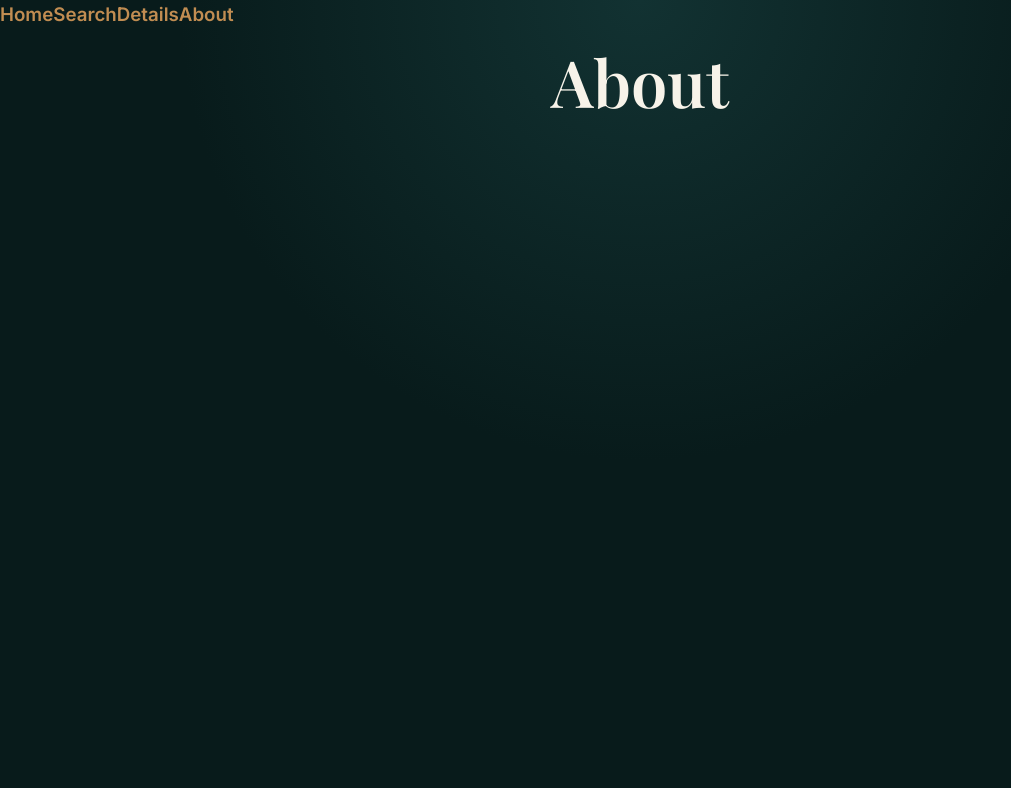
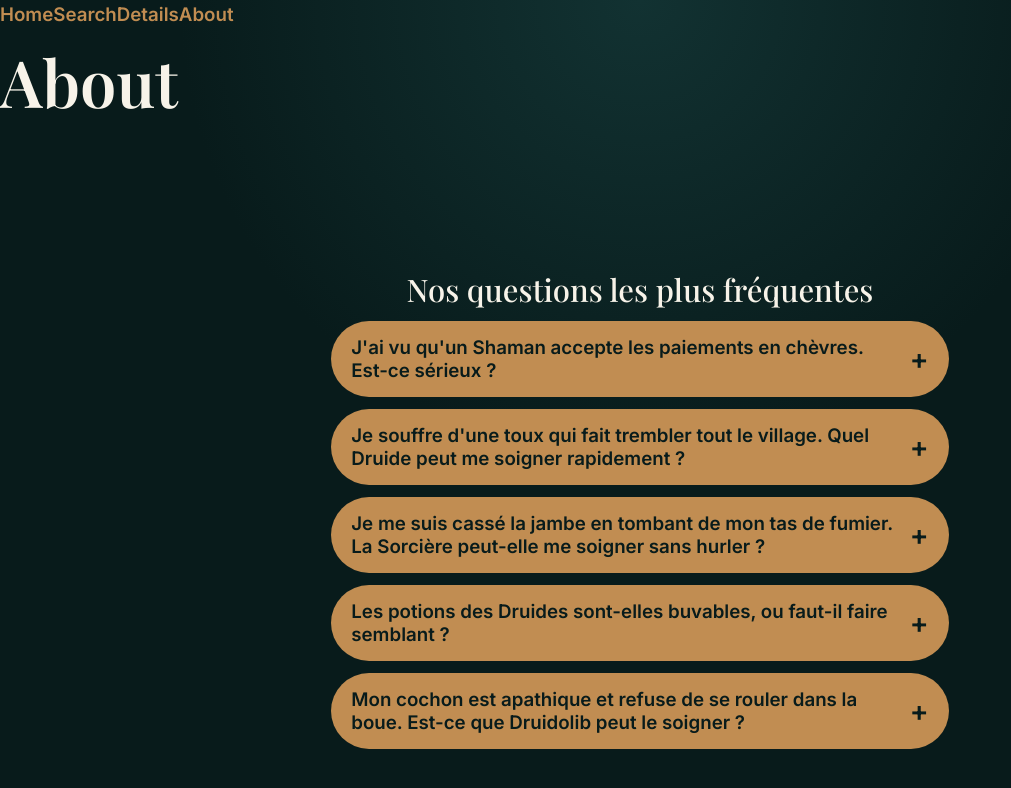
Before and after one commit to Romain-77/Druidolib, a React (Vite) app: page /about in a window 1280 px wide. Shown: the top 788 px of the page, without its empty margins (0-1011 px from the left). Built offline with nearby package versions, Linux system fonts and the light colour scheme.

Commit message:
remove servicecard component, add the faq component

```diff
--- /dev/null
+++ b/src/components/FAQ/FAQ.css
@@ -0,0 +1,47 @@
+.faq-section {
+	display: flex;
+	flex-wrap: wrap;
+	flex-direction: column;
+	align-items: center;
+	padding: 2em 1em;
+	max-width: 700px;
+	margin: 5em auto;
+}
+
+.faq-liste {
+	width: 95%;
+}
+
+.faq-item {
+	width: 100%;
+	text-align: left;
+	padding: 6px;
+	cursor: pointer;
+	display: flex;
+	flex-direction: column;
+	justify-content: space-between;
+	align-items: center;
+}
+
+.faq-questions {
+	width: 100%;
+	text-align: left;
+	padding: 15px 20px;
+	display: flex;
+	justify-content: space-between;
+	align-items: center;
+}
+
+.faq-icon {
+	font-size: 1.5em;
+	line-height: 1;
+	margin-left: 10px;
+	transition: transform 0.3 ease;
+}
+
+.faq-reponses {
+	width: 90%;
+	padding: 6px;
+	margin: 0;
+	line-height: 1.6;
+}
--- /dev/null
+++ b/src/components/FAQ/FAQ.tsx
@@ -0,0 +1,82 @@
+import { useState } from "react";
+import "./FAQ.css";
+
+function FAQ() {
+	const [activeId, setActiveId] = useState<number | null>(null);
+
+	const questions = [
+		{
+			id: 1,
+			question:
+				"J'ai vu qu'un Shaman accepte les paiements en chèvres. Est-ce sérieux ?",
+			reponse:
+				"Oui, le troc est courant ! Une chèvre laitière est une monnaie honorable. Vérifiez juste qu'elle ne soit pas ensorcelée, sinon la consultation coûte double !",
+		},
+		{
+			id: 2,
+			question:
+				"Je souffre d'une toux qui fait trembler tout le village. Quel Druide peut me soigner rapidement ?",
+			reponse:
+				"Nos Druides sont les meilleurs ! Ils vous feront une décoction à base de mousse de chêne et de bave de crapaud (on rigole, c'est juste de l'ortie).",
+		},
+		{
+			id: 3,
+			question:
+				"Je me suis cassé la jambe en tombant de mon tas de fumier. La Sorcière peut-elle me soigner sans hurler ?",
+			reponse:
+				"Elle ne hurle pas, elle 'harmonise les os'. Vous oublierez la douleur... et votre nom pendant une heure, grâce au cataplasme magique.",
+		},
+		{
+			id: 4,
+			question:
+				"Les potions des Druides sont-elles buvables, ou faut-il faire semblant ?",
+			reponse:
+				"Elles ont le goût de chaussettes mouillées. Buvez vite, sinon le Druide, vexé, vous donnera une potion encore pire.",
+		},
+		{
+			id: 5,
+			question:
+				"Mon cochon est apathique et refuse de se rouler dans la boue. Est-ce que Druidolib peut le soigner ?",
+			reponse:
+				"Oui ! Nos Druides Vétérinaires soignent le 'Mauvais Œil d'envieux' chez les bêtes. Une infusion de plantain et trois incantations suffiront. Votre porcinet va vite retrouver la boue.",
+		},
+	];
+
+	const toggleQuestion = (id: number) => {
+		setActiveId(activeId === id ? null : id);
+	};
+
+	return (
+		<section className="faq-section">
+			<h3>Nos questions les plus fréquentes</h3>
+
+			<div className="faq-liste">
+				{questions.map((item) => (
+					<div
+						key={item.id}
+						className={`faq-item ${activeId === item.id ? "active" : ""}`}
+					>
+						<button
+							type="button"
+							className="faq-questions"
+							onClick={() => toggleQuestion(item.id)}
+						>
+							{item.question}
+							<span className="faq-icon">
+								{activeId === item.id ? "-" : "+"}
+							</span>
+						</button>
+
+						{activeId === item.id && (
+							<div className="faq-reponses">
+								<p>{item.reponse}</p>
+							</div>
+						)}
+					</div>
+				))}
+			</div>
+		</section>
+	);
+}
+
+export default FAQ;
--- a/src/components/ServicesCard/ServicesCard.css
+++ /dev/null
@@ -1,5 +0,0 @@
-.ServicesCard,
-h1 {
-	display: flex;
-	justify-content: center;
-}
--- a/src/components/ServicesCard/ServicesCard.tsx
+++ /dev/null
@@ -1,11 +0,0 @@
-import "./ServicesCard.css";
-
-function ServicesCard() {
-	return (
-		<>
-			<h1>Nos Services</h1>
-		</>
-	);
-}
-
-export default ServicesCard;
--- a/src/pages/About.tsx
+++ b/src/pages/About.tsx
@@ -1,7 +1,13 @@
 import "./About.css";
+import FAQ from "../components/FAQ/FAQ";
 
 function About() {
-	return <h1>About</h1>;
+	return (
+		<>
+			<h1>About</h1>
+			<FAQ />
+		</>
+	);
 }
 
 export default About;
--- a/src/pages/Home.tsx
+++ b/src/pages/Home.tsx
@@ -1,6 +1,5 @@
 import BookIntro from "../components/Book-intro/Book-intro";
 import Hero from "../components/Hero/Hero";
-import ServicesCard from "../components/ServicesCard/ServicesCard";
 import "./Home.css";
 
 function Home() {
@@ -8,7 +7,6 @@ function Home() {
 		<>
 			<BookIntro content />
 			<Hero />
-			<ServicesCard />
 			<button type="button" className="button-secondary">
 				Click Me
 			</button>
```
